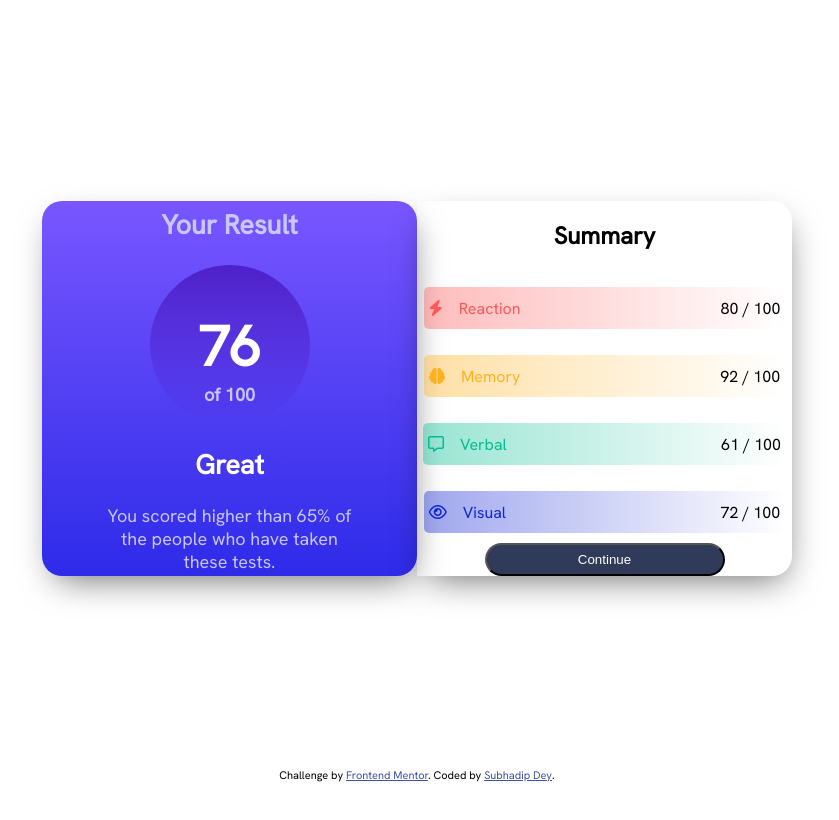
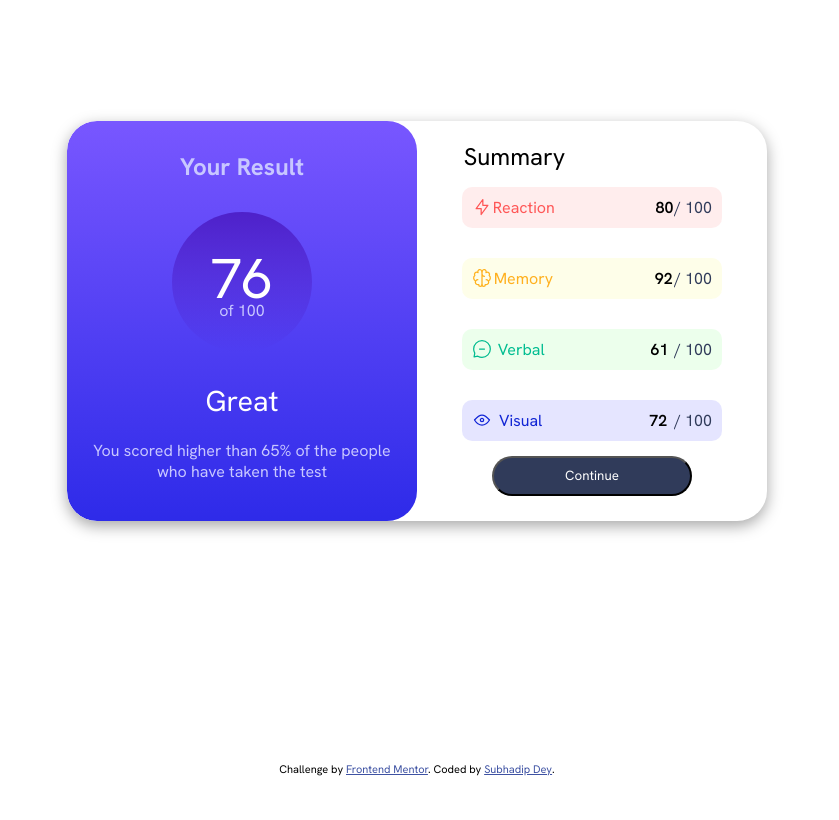
Before and after one commit to Subhadip757/Frontend-Mentor-Projects, a plain HTML site: page Newbie/results-summary-component-main/index.html in a window 1280 px wide. Shown: the whole page, without its empty margins (223-1062 px from the left). Drawn offline with Linux system fonts and the light colour scheme.

Commit message:
project complete

```diff
--- a/Newbie/results-summary-component-main/index.html
+++ b/Newbie/results-summary-component-main/index.html
@@ -14,46 +14,49 @@
     .attribution { font-size: 11px; text-align: center; }
     .attribution a { color: hsl(228, 45%, 44%); }
   </style>
+
 </head>
 <body>
-<div class="container">
-  <div class="result">
-    <h2>Your Result</h2>
+
+  <div class="main-box">
+    <div class="first-box">
+      <div class="result-heading">Your Result</div>
       <div class="circle">
         <p>76</p>
         <span>of 100</span>
       </div>
-    <div class="result-desc">
-      <h2>Great</h2>
-
-      <p>You scored higher than 65% of <br> the people who have taken <br> these tests.</p>
+      <div class="great">Great</div>
+      <div class="paragraph"><p>You scored higher than 65% of the people who have taken the test</p></div>
     </div>
+    <div class="second-box">
+      <div class="summary-heading">
+        Summary
+      </div>
+      <div class="reaction">
+        <svg xmlns="http://www.w3.org/2000/svg" width="20" height="20" fill="none" viewBox="0 0 20 20"><path stroke="#F55" stroke-linecap="round" stroke-linejoin="round" stroke-width="1.25" d="M10.833 8.333V2.5l-6.666 9.167h5V17.5l6.666-9.167h-5Z"/></svg>
+        Reaction
+        <p>80</p> <span>/ 100</span>
       </div>
 
-  <div class="summary">
-    <h2>Summary</h2>
-
-    <div class="reaction">
-      <p><i class="fa-solid fa-bolt"></i>Reaction
-      <span>80 / 100</span></p>
-    </div>
-
-    <div class="memeory">
-      <p><i class="fa-solid fa-brain"></i>Memory
-      <span>92 / 100</span></p>
+      <div class="memory">
+        <svg xmlns="http://www.w3.org/2000/svg" width="20" height="20" fill="none" viewBox="0 0 20 20"><path stroke="#FFB21E" stroke-linecap="round" stroke-linejoin="round" stroke-width="1.25" d="M5.833 11.667a2.5 2.5 0 1 0 .834 4.858"/><path stroke="#FFB21E" stroke-linecap="round" stroke-linejoin="round" stroke-width="1.25" d="M3.553 13.004a3.333 3.333 0 0 1-.728-5.53m.025-.067a2.083 2.083 0 0 1 2.983-2.824m.199.054A2.083 2.083 0 1 1 10 3.75v12.917a1.667 1.667 0 0 1-3.333 0M10 5.833a2.5 2.5 0 0 0 2.5 2.5m1.667 3.334a2.5 2.5 0 1 1-.834 4.858"/><path stroke="#FFB21E" stroke-linecap="round" stroke-linejoin="round" stroke-width="1.25" d="M16.447 13.004a3.334 3.334 0 0 0 .728-5.53m-.025-.067a2.083 2.083 0 0 0-2.983-2.824M10 3.75a2.085 2.085 0 0 1 2.538-2.033 2.084 2.084 0 0 1 1.43 2.92m-.635 12.03a1.667 1.667 0 0 1-3.333 0"/></svg>
+        Memory
+        <p>92</p> <span>/ 100</span>
       </div>
 
       <div class="verbal">
-      <p><i class="fa-regular fa-message"></i>Verbal
-      <span>61 / 100</span></p>
+        <svg xmlns="http://www.w3.org/2000/svg" width="20" height="20" fill="none" viewBox="0 0 20 20"><path stroke="#00BB8F" stroke-linecap="round" stroke-linejoin="round" stroke-width="1.25" d="M7.5 10h5M10 18.333A8.333 8.333 0 1 0 1.667 10c0 1.518.406 2.942 1.115 4.167l-.699 3.75 3.75-.699A8.295 8.295 0 0 0 10 18.333Z"/></svg>
+        Verbal
+        <p>61</p> <span>/ 100</span>
       </div>
 
       <div class="visual">
-      <p><i class="fa-regular fa-eye"></i>Visual
-      <span>72 / 100</span></p>
+        <svg xmlns="http://www.w3.org/2000/svg" width="20" height="20" fill="none" viewBox="0 0 20 20"><path stroke="#1125D6" stroke-linecap="round" stroke-linejoin="round" stroke-width="1.25" d="M10 11.667a1.667 1.667 0 1 0 0-3.334 1.667 1.667 0 0 0 0 3.334Z"/><path stroke="#1125D6" stroke-linecap="round" stroke-linejoin="round" stroke-width="1.25" d="M17.5 10c-1.574 2.492-4.402 5-7.5 5s-5.926-2.508-7.5-5C4.416 7.632 6.66 5 10 5s5.584 2.632 7.5 5Z"/></svg>
+        Visual
+        <p>72</p> <span>/ 100</span>
       </div>
 
-    <button class="continue">Continue</button>
+      <button class="button">Continue</button>
     </div>
   </div>
 
--- a/Newbie/results-summary-component-main/styles.css
+++ b/Newbie/results-summary-component-main/styles.css
@@ -1,125 +1,238 @@
-@import url('https://fonts.googleapis.com/css2?family=Hanken+Grotesk&family=Outfit&display=swap');
+@import url('https://fonts.googleapis.com/css2?family=Hanken+Grotesk:wght@100;200;300;400;500;600;700&display=swap');
+*{
+    padding: 0;
+    margin: 0;
+    box-sizing: border-box;
+    font-family: 'Hanken Grotesk', sans-serif;
+    overflow: hidden;
+}
 body{
-    font-family: 'Hanken Grotesk', sans-serif;
+    display: grid;
+    place-items: center;
+    margin: auto;
+    height: 112vh;
 }
-.container{
+.main-box{
+    max-width: 700px;
     width: 100%;
-    height: 95vh;
+    background-color: #fff;
     display: flex;
+    box-shadow: rgba(0, 0, 0, 0.35) 0px 5px 15px;
+    border-radius: 30px;
+}
+.first-box{
+    padding-top: 20px;
+    max-width: 400px;
+    width: 100%;
+    height: 400px;
+    border-radius:30px;
+    display: flex;
+    flex-direction: column;
     align-items: center;
-    justify-content: center;
+    background: linear-gradient(hsl(252, 100%, 67%),hsl(241, 81%, 54%));
 }
-.result{
-    display: flex;
-    align-items: center;
-    justify-content: center;
-    flex-direction: column;
-    width: 375px;
-    height: 375px;
-    background:linear-gradient(hsl(252, 100%, 67%),hsl(241, 81%, 54%));
-    text-align: center;
-    border-radius: 20px;
-    font-size: 18px;
-    box-shadow: 3px 13px 34px -10px rgba(0,0,0,0.57);
-}
-.result h2{
+.result-heading{
+    font-size:1.5rem;
     color: hsl(241, 100%, 89%);
+    margin: 10px;
     font-weight: 700;
 }
 .circle{
-    width: 20vh;
-    height:20vh;
+    margin: 20px;
     border-radius: 50%;
+    width: 140px;
+    height: 140px;
     display: flex;
     flex-direction: column;
     align-items: center;
     justify-content: center;
     background: linear-gradient(hsla(256, 72%, 46%, 1),hsla(241, 72%, 46%, 0));
 }
-.circle p {
+.circle p{
     font-size: 3.5rem;
-    color: #fff;
-    margin-bottom: 0;
-    font-weight: 700;
+    margin-bottom: -15px;
+    color: hsl(0, 0%, 100%);
 }
 .circle span{
-    margin-bottom: 30px;
     color: hsl(241, 100%, 89%);
-    font-weight: 700;
 }
-.result-desc h2{
+.great{
+    margin: 10px;
     color: hsl(0, 0%, 100%);
-    font-weight: 800;
+    font-size: 1.8rem;
 }
-.result-desc{
+.paragraph{
+    margin: 10px;
     color: hsl(241, 100%, 89%);
-    font-weight: 500;
+    text-align: center;
 }
-.summary{
-    width: 375px;
-    height: 375px;
-    text-align: left;
+.second-box{
+    max-width: 400px;
+    width: 100%;
+    height: 400px;
     display: flex;
     flex-direction: column;
     align-items: center;
-    justify-content: center;
-    border-top-right-radius: 20px;
-    border-bottom-right-radius: 20px;
-    box-shadow: 3px 13px 34px -10px rgba(0,0,0,0.57);
+    border-radius: 30px;
 }
-.summary p{
-    width: fit-content;
+.summary-heading{
+    font-size: 1.5rem;
+    margin-top: 20px;
+    margin-left: -155px;
+}
+.reaction{
+    max-width: 260px;
+    width: 100%;
     display: flex;
-    align-items: center;
-    border-radius: 5px;
-    height: 4vh;
-    padding: 5px;
-    margin-bottom: 10px;
-}
-.summary i{
-    margin-right: 2vh;
-}
-.summary span{
-    margin-left: 25vh;
+    justify-content: space-between;
+    background: rgba(254, 83, 83, 0.1);
+    color: hsl(0, 100%, 67%);
+    margin: 15px;
+    padding: 10px;
+    border-radius: 10px;
 }
 .reaction p{
-    background: linear-gradient(90deg,hsla(0, 100%, 67%,.4),hsl(0, 0%, 100%));
-    color: hsl(0, 100%, 67%);
-    font-weight: 500;
+    color: black;
+    margin-left: 100px;
+    font-weight: 600;
 }
-.memeory p{
-    background: linear-gradient(90deg,hsla(39, 100%, 56%,.4),hsl(0, 0%, 100%));
+.reaction span{
+    color:hsl(224, 30%, 27%);
+}
+
+.memory{
+    max-width: 260px;
+    width: 100%;
+    display: flex;
+    justify-content: space-between;
+    background: rgba(239, 245, 39, 0.1);
     color: hsl(39, 100%, 56%);
-    font-weight: 500;
+    margin: 15px;
+    padding: 10px;
+    border-radius: 10px;
+}
+.memory p{
+    color: black;
+    font-weight: 600;
+    margin-left: 100px;
+}
+.memory span{
+    color:hsl(224, 30%, 27%);
+}
+
+.verbal{
+    max-width: 260px;
+    width: 100%;
+    display: flex;
+    justify-content: space-between;
+    background: rgba(68, 253, 68, 0.1);
+    color: hsl(166, 100%, 37%);
+    margin: 15px;
+    padding: 10px;
+    border-radius: 10px;
 }
 .verbal p{
-    background: linear-gradient(90deg,hsla(166, 100%, 37%,.4),hsl(0, 0%, 100%));
-    color: hsl(166, 100%, 37%);
-    font-weight: 500;
+    color: black;
+    margin-left: 100px;
+    font-weight: 600;
+}
+.verbal span{
+    color:hsl(224, 30%, 27%);
+}
+.visual{
+    max-width: 260px;
+    width: 100%;
+    display: flex;
+    justify-content: space-between;
+    background: rgba(0, 0, 255, 0.1);
+    color: hsl(234, 85%, 45%);
+    margin: 15px;
+    padding: 10px;
+    border-radius: 10px;
 }
 .visual p{
-    background: linear-gradient(90deg,hsla(234, 85%, 45%,.4),hsl(0, 0%, 100%));
-    color: hsl(234, 85%, 45%);
-    font-weight: 500;
-}
-.reaction span{
     color: black;
-}
-.memeory span{
-    color: black;
-}
-.verbal span{
-    color: black;
-    margin-left: 26.8vh;
+    margin-left: 100px;
+    font-weight: 600;
 }
 .visual span{
-    color: black;
-    margin-left: 26.8vh;
+    color:hsl(224, 30%, 27%);
 }
-.continue{
+.button{
+    max-width: 200px;
+    width: 100%;
+    height: 40px;
+    border-radius: 30px;
     background: hsl(224, 30%, 27%);
     color: #fff;
-    border-radius:20px;
-    height: 5vh;
-    width: 30vh;
 }
+.button:hover{
+    border: none;
+    outline: none;
+    background: linear-gradient(hsl(252, 100%, 67%),hsl(241, 81%, 54%));
+}
+@media (max-width: 520px){
+    .main-box{
+        max-width: 540px;
+        width: 100%;
+        height: 100%;
+        display: flex;
+        flex-direction: column;
+        border-radius: 0;
+        box-shadow: none;
+    }
+    .first-box{
+        max-width: 520px;
+        width: 100%;
+        height: 100%;
+        border-radius:0 0 30px 30px
+    }
+    .paragraph{
+        text-align: center;
+        padding-bottom: 15px;
+    }
+    .circle{
+        width: 160px;
+        height: 160px;
+    }
+    .circle p{
+        font-size: 3.5rem;
+    }
+    .second-box{
+        max-width: 520px;
+        width: 100%;
+        height: 100%;
+    }
+    .summary-heading{
+        text-align: center;
+        margin: 0;
+        font-weight: 700;
+    }
+    .reaction{
+        max-width: 375px;
+        width: 100%;
+        margin:auto;
+    }
+
+    .memory{
+        max-width: 375px;
+        width: 100%;
+        margin:auto;
+    }
+
+    .verbal{
+        max-width: 375px;
+        width: 100%;
+        margin:auto;
+    }
+
+    .visual{
+        max-width: 375px;
+        width: 100%;
+        margin:auto;
+    }
+    button{
+        margin: auto;
+        margin-bottom: 40px;
+    }
+}
```
Lines whose indentation alone changed are shown as unchanged.
